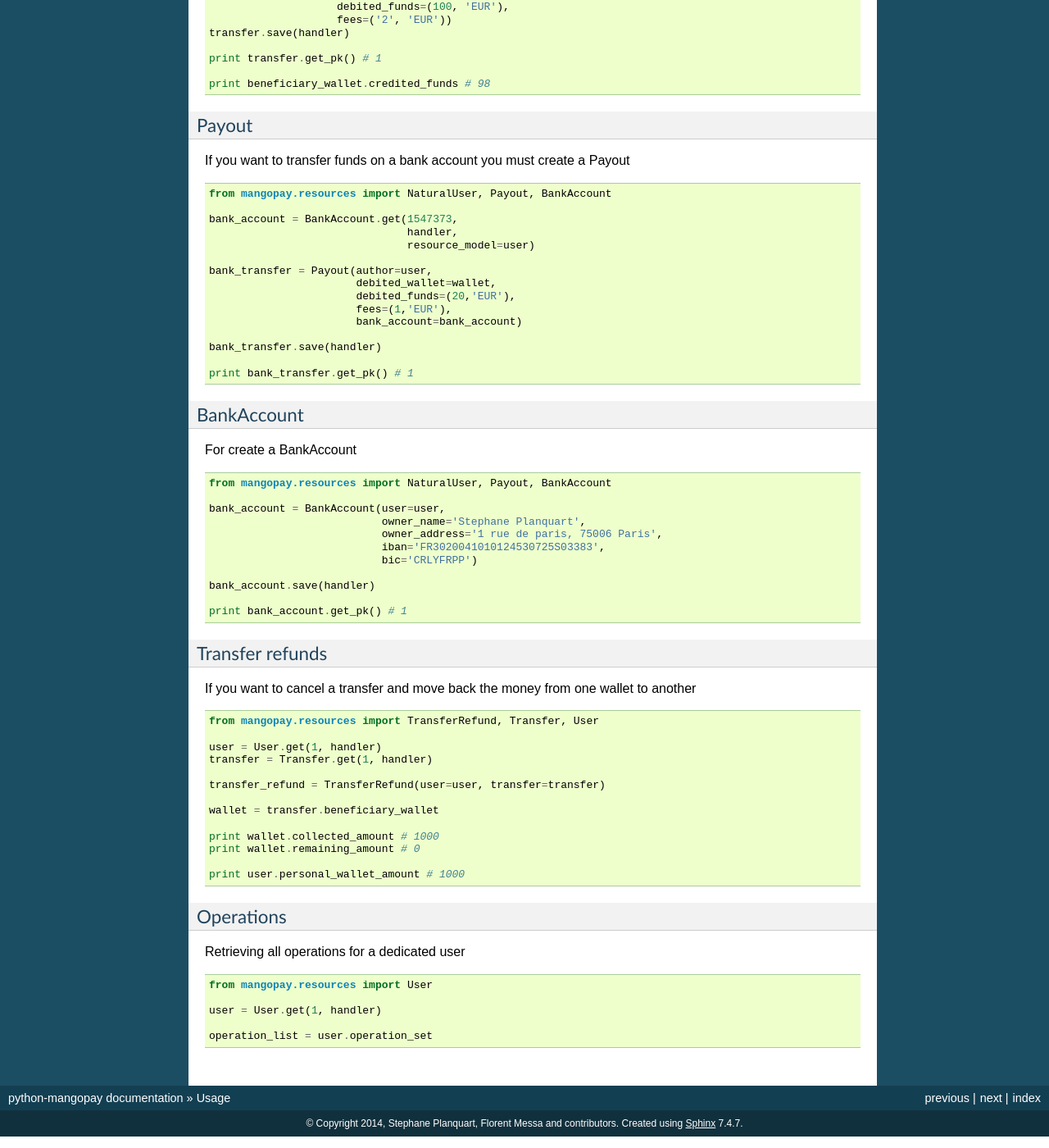
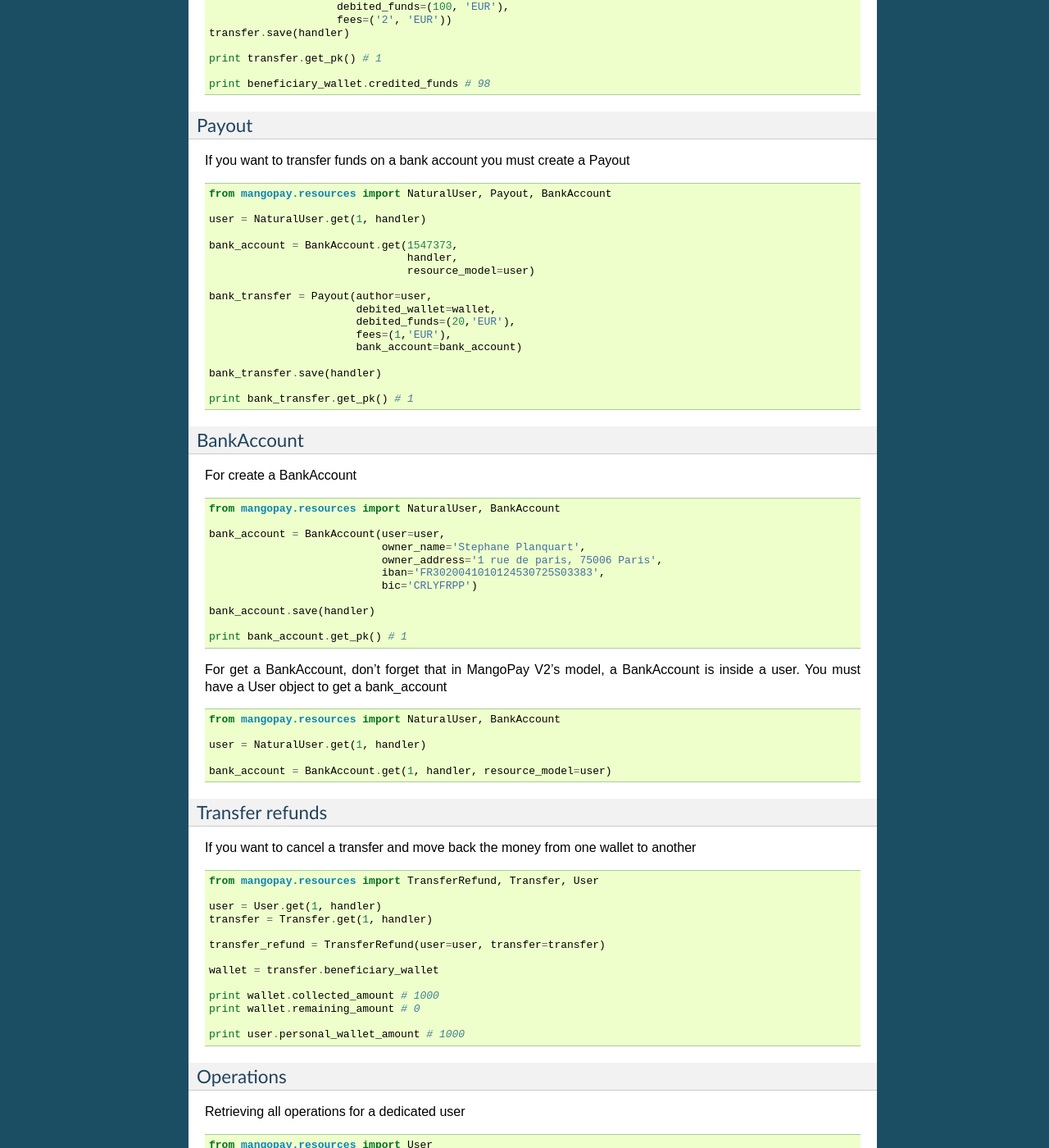
Before and after one commit to splanquart/python-mangopay, a Sphinx documentation site: the page built from docs/usage.rst, in a window 1280 px wide and 1400 px high, scrolled down 3260 px. Shown: the whole window at 82% size. Built offline with Sphinx 7.4.7, drawn with Linux system fonts in a browser that asks for light colours; the version number could not be read and is left out.

Commit message:
docs about BankAccount.get

```diff
--- a/docs/usage.rst
+++ b/docs/usage.rst
@@ -203,6 +203,8 @@
 
     from mangopay.resources import NaturalUser, Payout, BankAccount
 
+    user = NaturalUser.get(1, handler)
+
     bank_account = BankAccount.get(1547373,
                                    handler,
                                    resource_model=user)
@@ -222,7 +224,7 @@
 
 For create a BankAccount ::
 
-    from mangopay.resources import NaturalUser, Payout, BankAccount
+    from mangopay.resources import NaturalUser, BankAccount
 
     bank_account = BankAccount(user=user,
                                owner_name='Stephane Planquart',
@@ -233,6 +235,16 @@
     bank_account.save(handler)
 
     print bank_account.get_pk() # 1
+
+
+For get a BankAccount, don't forget that in MangoPay V2's model, a BankAccount is inside a user.
+You must have a User object to get a bank_account ::
+
+    from mangopay.resources import NaturalUser, BankAccount
+
+    user = NaturalUser.get(1, handler)
+
+    bank_account = BankAccount.get(1, handler, resource_model=user)
 
 Transfer refunds
 ................
```
Also changed, not shown: 1 other file.
